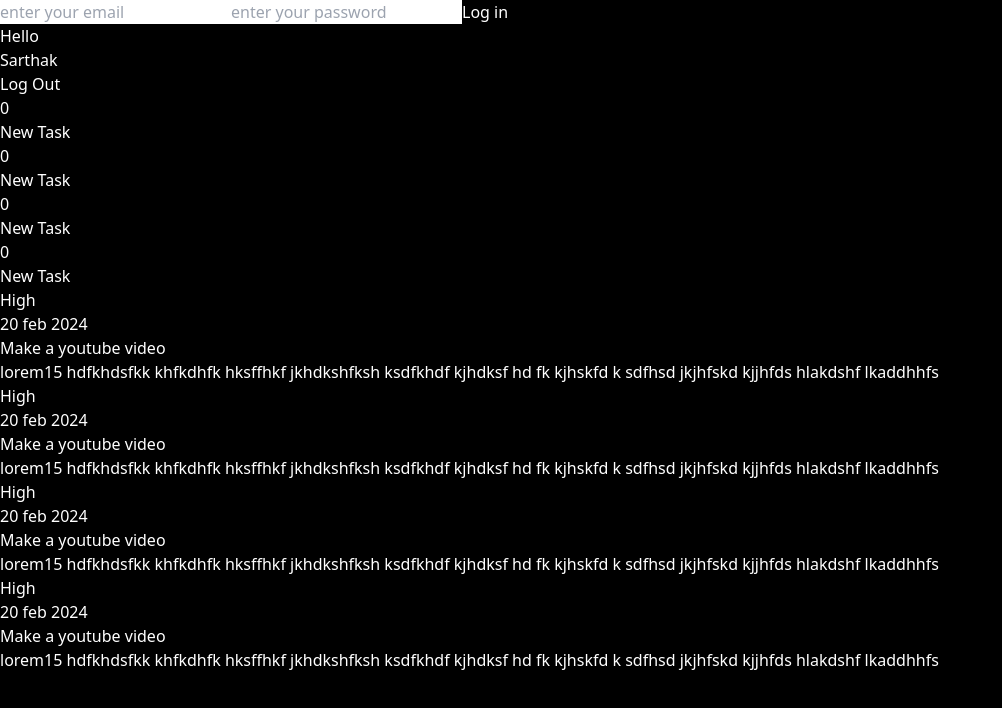
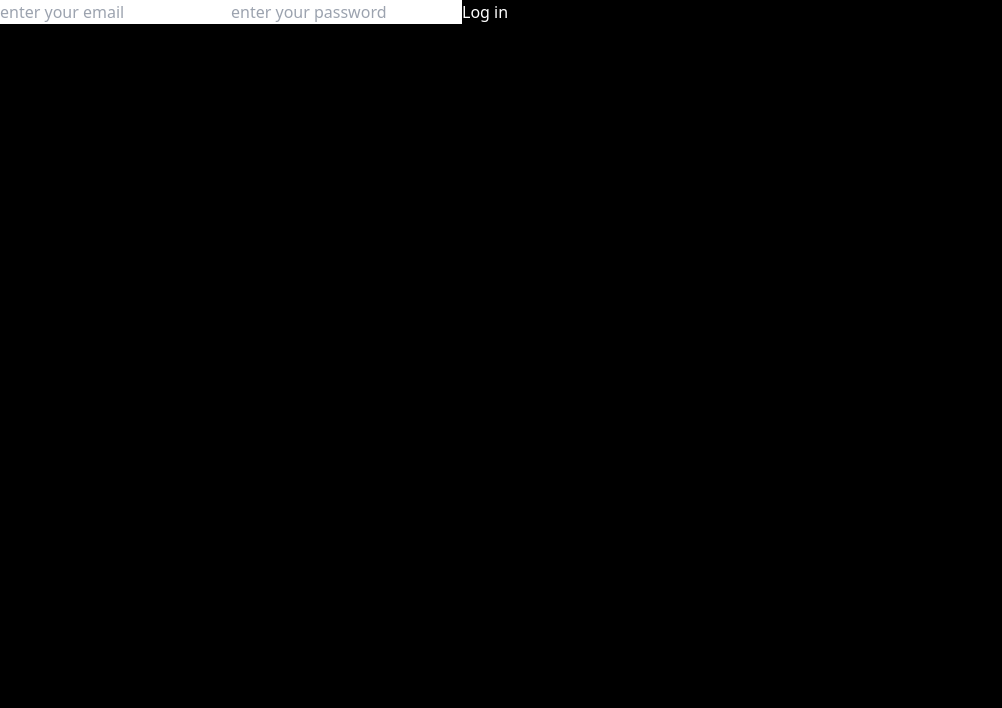
Before and after one commit to Hridayesh1605/taskmaster, a React (Vite) app: page / in a window 1280 px wide. Shown: the top 708 px of the page, without its empty margins (0-1002 px from the left). Built offline with nearby package versions, Linux system fonts and the light colour scheme.

Commit message:
created login to stay logged in even when refresh

```diff
--- a/src/App.jsx
+++ b/src/App.jsx
@@ -15,37 +15,55 @@ const App = () => {
   console.log(AuthData)
 
   // useEffect(()=>{
-  //   // setLocalStorage()
-  //   getLocalStorage()
+  //   setLocalStorage()
+  //   // getLocalStorage()
   // },)
 
   const [user, setUser] = useState(null)
+  const [loggedInUserData, setLoggedInUserData] = useState(null)
+  // useEffect(() => {
+  //   if(AuthData){
+  //     const loggedInUser = localStorage.getItem("loggedInUser")
+  //     if(loggedInUser){
+  //       setUser(loggedInUser.role)
+  //     }
+  //   }
+
+  // }, [AuthData])
+
   useEffect(() => {
-    if(AuthData){
-      const loggedInUser = localStorage.getItem("loggedInUser")
-      if(loggedInUser){
-        setUser(loggedInUser.role)
+    const loggedInUser = localStorage.getItem("loggedInUser")
+    if (loggedInUser) {
+      const userData = JSON.parse(loggedInUser)
+      setUser(userData.role)
+      setLoggedInUserData(userData.data)
+      console.log(userData,"hiii")
+    }
+  }, [])
+  const handleLogin = (email, password) => {
+    if (email == "admin@me.com" && password == "123") {
+      setUser("admin")
+      localStorage.setItem('loggedInUser', JSON.stringify({ role: 'admin' }))
+    }
+    else if (AuthData) {
+      const student = AuthData.studentdata.find((e) => email == e.email && e.password == password)
+      if (student) {
+        setUser("student")
+        setLoggedInUserData(student)
+        localStorage.setItem('loggedInUser', JSON.stringify({ role: 'student',data:student }))
+
       }
-    }
 
-  }, [AuthData])
-  const handleLogin = (email,password)=>{
-    if(email=="admin@me.com"&& password=="123"){
-      setUser("admin")
-      localStorage.setItem('loggedInUser',JSON.stringify({role:'admin'}))
-    }
-    else if(AuthData && AuthData.studentdata.find((e)=>email==e.email && e.password==password)){
-      setUser("student")
-      localStorage.setItem('loggedInUser',JSON.stringify({role:'student'}))
-    }else{
+    } else {
       console.log("invalid credentials")
     }
 
   }
+  console.log(loggedInUserData)
   return (
     <>
-      {!user ? <Login handleLogin={handleLogin}/>:''}
-      {user=="admin" ? <AdminDashboard/>:<StudentDashboard/>}
+      {!user ? <Login handleLogin={handleLogin} /> : ''}
+      {user == "admin" ? <AdminDashboard /> : (user == 'student' ? <StudentDashboard data={loggedInUserData}/>:null)}
       {/* <StudentDashboard/> */}
       {/* <AdminDashboard/> */}
     </>
--- a/src/components/Dashboard/studentDashboard.jsx
+++ b/src/components/Dashboard/studentDashboard.jsx
@@ -3,13 +3,14 @@ import Header from '../others/header'
 import TaskListNumber from '../others/TaskListNumber'
 import TaskList from '../TaskList/TaskList'
 
-const studentDashboard = () => {
+const studentDashboard = ({data}) => {
   return (
 
       <div className='p-10 bg-[#1C1C1C] h-screen'>
-        <Header/>
-        <TaskListNumber/>
-        <TaskList/>
+      {/* <h1>{data.studentId}</h1> */}
+        <Header data={data}/>
+        <TaskListNumber data={data}/>
+        <TaskList data={data}/>
       </div>
 
   )
--- a/src/components/TaskList/TaskList.jsx
+++ b/src/components/TaskList/TaskList.jsx
@@ -1,52 +1,27 @@
 import React from 'react'
+import AcceptTask from './AcceptTask'
+import NewTask from './NewTask'
+import CompleteTask from './CompleteTask'
+import FailedTask from './FailedTask'
 
-const TaskList = () => {
+const TaskList = ({data}) => {
     return (
         <div id='tasklist' className='h-[55%] overflow-x-auto py-5 w-full mt-10 flex items-center justify-start gap-5 flex-nowrap'>
-            <div className='flex-shrink-0 h-full w-[300px] p-5 bg-red-400 rounded-xl'>
-                <div className='flex justify-between items-center'>
-                    <h3 className='bg-red-600 px-3 py-1 rounded text-sm'>High</h3>
-                    <h4 className='text-sm'>20 feb 2024</h4>
-                </div>
-                <h2 className='mt-5 text-2xl font-semibold'>
-                    Make a youtube video
-                </h2>
-                <p className='text-sm mt-2'>lorem15 hdfkhdsfkk khfkdhfk hksffhkf jkhdkshfksh ksdfkhdf kjhdksf  hd fk kjhskfd k sdfhsd  jkjhfskd  kjjhfds  hlakdshf  lkaddhhfs </p>
-
-            </div>
-            <div className='flex-shrink-0 h-full w-[300px] p-5 bg-green-400 rounded-xl'>
-                <div className='flex justify-between items-center'>
-                    <h3 className='bg-red-600 px-3 py-1 rounded text-sm'>High</h3>
-                    <h4 className='text-sm'>20 feb 2024</h4>
-                </div>
-                <h2 className='mt-5 text-2xl font-semibold'>
-                    Make a youtube video
-                </h2>
-                <p className='text-sm mt-2'>lorem15 hdfkhdsfkk khfkdhfk hksffhkf jkhdkshfksh ksdfkhdf kjhdksf  hd fk kjhskfd k sdfhsd  jkjhfskd  kjjhfds  hlakdshf  lkaddhhfs </p>
-
-            </div>
-            <div className='flex-shrink-0 h-full w-[300px] p-5 bg-blue-400 rounded-xl'>
-                <div className='flex justify-between items-center'>
-                    <h3 className='bg-red-600 px-3 py-1 rounded text-sm'>High</h3>
-                    <h4 className='text-sm'>20 feb 2024</h4>
-                </div>
-                <h2 className='mt-5 text-2xl font-semibold'>
-                    Make a youtube video
-                </h2>
-                <p className='text-sm mt-2'>lorem15 hdfkhdsfkk khfkdhfk hksffhkf jkhdkshfksh ksdfkhdf kjhdksf  hd fk kjhskfd k sdfhsd  jkjhfskd  kjjhfds  hlakdshf  lkaddhhfs </p>
-
-            </div>
-            <div className='flex-shrink-0 h-full w-[300px] p-5 bg-yellow-400 rounded-xl'>
-                <div className='flex justify-between items-center'>
-                    <h3 className='bg-red-600 px-3 py-1 rounded text-sm'>High</h3>
-                    <h4 className='text-sm'>20 feb 2024</h4>
-                </div>
-                <h2 className='mt-5 text-2xl font-semibold'>
-                    Make a youtube video
-                </h2>
-                <p className='text-sm mt-2'>lorem15 hdfkhdsfkk khfkdhfk hksffhkf jkhdkshfksh ksdfkhdf kjhdksf  hd fk kjhskfd k sdfhsd  jkjhfskd  kjjhfds  hlakdshf  lkaddhhfs </p>
-
-            </div>
+        {data.tasks.map((elem,idx)=>{
+            if(elem.active){
+                return <AcceptTask key={idx}/>
+            }else if(elem.newTask){
+                return <NewTask key={idx}/>
+            }else if(elem.completed){
+                return <CompleteTask key={idx}/>
+            }else{
+                return <FailedTask key={idx}/>
+            }
+        })}
+            <AcceptTask/>
+            <NewTask/>
+            <CompleteTask/>
+            <FailedTask/>
 
 
         </div>
--- a/src/components/others/TaskListNumber.jsx
+++ b/src/components/others/TaskListNumber.jsx
@@ -1,23 +1,23 @@
 import React from 'react'
 
-const TaskListNumber = () => {
+const TaskListNumber = ({data}) => {
   return (
     <div className='flex mt-10 justify-between gap-5 screen'>
     <div className='w-[45%] bg-red-400 rounded-xl py-6 px-9'>
-        <h2 className='text-3xl font-semibold'>0</h2>
-        <h3 className='text-xl font-medium'>New Task</h3>
+        <h2 className='text-3xl font-semibold'>{data.taskCount.active}</h2>
+        <h3 className='text-xl font-medium'>Active Task</h3>
     </div>
     <div className='w-[45%] bg-blue-400 rounded-xl py-6 px-9'>
-        <h2 className='text-3xl font-semibold'>0</h2>
+        <h2 className='text-3xl font-semibold'>{data.taskCount.newTask}</h2>
         <h3 className='text-xl font-medium'>New Task</h3>
     </div>
     <div className='w-[45%] bg-green-400 rounded-xl py-6 px-9'>
-        <h2 className='text-3xl font-semibold'>0</h2>
-        <h3 className='text-xl font-medium'>New Task</h3>
+        <h2 className='text-3xl font-semibold'>{data.taskCount.completed}</h2>
+        <h3 className='text-xl font-medium'>Completed Task</h3>
     </div>
     <div className='w-[45%] bg-yellow-400 rounded-xl py-6 px-9'>
-        <h2 className='text-3xl font-semibold'>0</h2>
-        <h3 className='text-xl font-medium'>New Task</h3>
+        <h2 className='text-3xl font-semibold'>{data.taskCount.failed}</h2>
+        <h3 className='text-xl font-medium'>Failed Task</h3>
     </div>
 
     </div>
--- a/src/components/others/header.jsx
+++ b/src/components/others/header.jsx
@@ -1,9 +1,16 @@
-import React from 'react'
+import React, { useState } from 'react'
 
 const header = () => {
+  // const [username, setUsername] = useState("")
+
+  // if(!data){
+  //   setUsername("admin")
+  // }else{
+  //   setUsername(data.firstName)
+  // }
   return (
     <div className='flex items-end justify-between'>
-    <h1 className='text-2xl font-medium'>Hello <br/> <span className='text-3xl font-semibold'>Sarthak</span> </h1>
+    <h1 className='text-2xl font-medium'>Hello <br/> <span className='text-3xl font-semibold'>username</span> </h1>
     <button className='bg-red-600 text-lg font-medium text-white px-5 py-2'>Log Out</button>
 
     </div>
--- a/src/context/AuthProvider.jsx
+++ b/src/context/AuthProvider.jsx
@@ -5,6 +5,8 @@ import { getLocalStorage } from '../utils/localStorage'
 export const AuthContext = createContext()
 
 const AuthProvider = ({children}) => {
+  // localStorage.clear()
+
 
     const [userData, setuserData] = useState(null)
     useEffect(() => {
--- a/src/utils/localStorage.jsx
+++ b/src/utils/localStorage.jsx
@@ -2,9 +2,16 @@ import { useEffect } from "react";
 
 const student = [
     {
-        "studentId": "S001",
+        "id": "S001",
+        "firstName": "Aarav",
         "email": "student1@example.com",
-        "password":"123",
+        "password": "123",
+        "taskCount": {
+            "active": 3,
+            "newTask": 2,
+            "completed": 2,
+            "failed": 1
+        },
         "tasks": [
             {
                 "active": true,
@@ -59,9 +66,16 @@ const student = [
         ]
     },
     {
-        "studentId": "S002",
+        "id": "S002",
+        "firstName": "Ishaan",
         "email": "student2@example.com",
-        "password":"123",
+        "password": "123",
+        "taskCount": {
+            "active": 3,
+            "newTask": 2,
+            "completed": 2,
+            "failed": 1
+        },
         "tasks": [
             {
                 "active": true,
@@ -116,9 +130,16 @@ const student = [
         ]
     },
     {
-        "studentId": "S003",
+        "id": "S003",
+        "firstName": "Rhea",
         "email": "student3@example.com",
-        "password":"123",
+        "password": "123",
+        "taskCount": {
+            "active": 3,
+            "newTask": 2,
+            "completed": 2,
+            "failed": 1
+        },
         "tasks": [
             {
                 "active": true,
@@ -173,9 +194,16 @@ const student = [
         ]
     },
     {
-        "studentId": "S004",
+        "id": "S004",
+        "firstName": "Priya",
         "email": "student4@example.com",
-        "password":"123",
+        "password": "123",
+        "taskCount": {
+            "active": 3,
+            "newTask": 2,
+            "completed": 2,
+            "failed": 1
+        },
         "tasks": [
             {
                 "active": true,
@@ -230,9 +258,16 @@ const student = [
         ]
     },
     {
-        "studentId": "S005",
+        "id": "S005",
+        "firstName": "Saanvi",
         "email": "student5@example.com",
-        "password":"123",
+        "password": "123",
+        "taskCount": {
+            "active": 3,
+            "newTask": 2,
+            "completed": 2,
+            "failed": 1
+        },
         "tasks": [
             {
                 "active": true,
@@ -249,8 +284,8 @@ const student = [
                 "newTask": false,
                 "completed": true,
                 "failed": false,
-                "taskTitle": "Physics Exam Study",
-                "taskDescription": "Review the physics formulas for the upcoming exam.",
+                "taskTitle": "Physics Study Guide",
+                "taskDescription": "Review notes on thermodynamics for the upcoming quiz.",
                 "taskDate": "2024-11-14",
                 "category": "Study"
             },
@@ -259,9 +294,9 @@ const student = [
                 "newTask": false,
                 "completed": false,
                 "failed": true,
-                "taskTitle": "Chemistry Lab Report",
-                "taskDescription": "Complete and submit the lab report on chemical bonding.",
-                "taskDate": "2024-11-11",
+                "taskTitle": "Art Project",
+                "taskDescription": "Start the sketch for the final art project.",
+                "taskDate": "2024-11-10",
                 "category": "Assignment"
             },
             {
@@ -269,8 +304,8 @@ const student = [
                 "newTask": true,
                 "completed": false,
                 "failed": false,
-                "taskTitle": "English Literature Exam Prep",
-                "taskDescription": "Study the key themes in modernist literature.",
+                "taskTitle": "English Exam Review",
+                "taskDescription": "Study character analysis for the English literature exam.",
                 "taskDate": "2024-11-19",
                 "category": "Study"
             },
@@ -279,14 +314,16 @@ const student = [
                 "newTask": false,
                 "completed": true,
                 "failed": false,
-                "taskTitle": "Geography Assignment",
-                "taskDescription": "Create a presentation on climate zones.",
-                "taskDate": "2024-11-13",
+                "taskTitle": "Math Homework",
+                "taskDescription": "Complete the assigned problems on quadratic equations.",
+                "taskDate": "2024-11-12",
                 "category": "Assignment"
             }
         ]
     }
 ];
+
+
 
 
 const admin = [
```
Also changed, not shown: src/components/TaskList/AcceptTask.jsx (+24 -0 lines), src/components/TaskList/CompleteTask.jsx (+22 -0 lines), src/components/TaskList/FailedTask.jsx (+22 -0 lines), src/components/TaskList/NewTask.jsx (+24 -0 lines).
